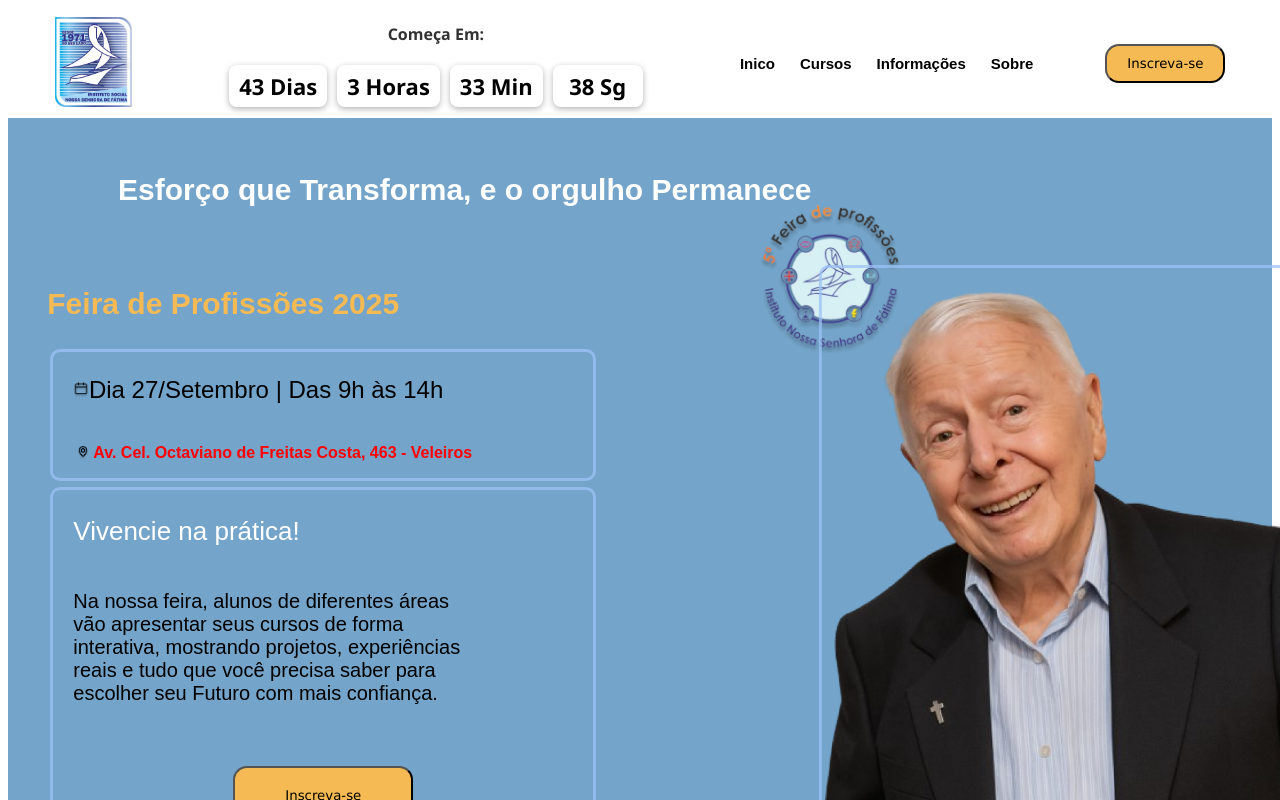
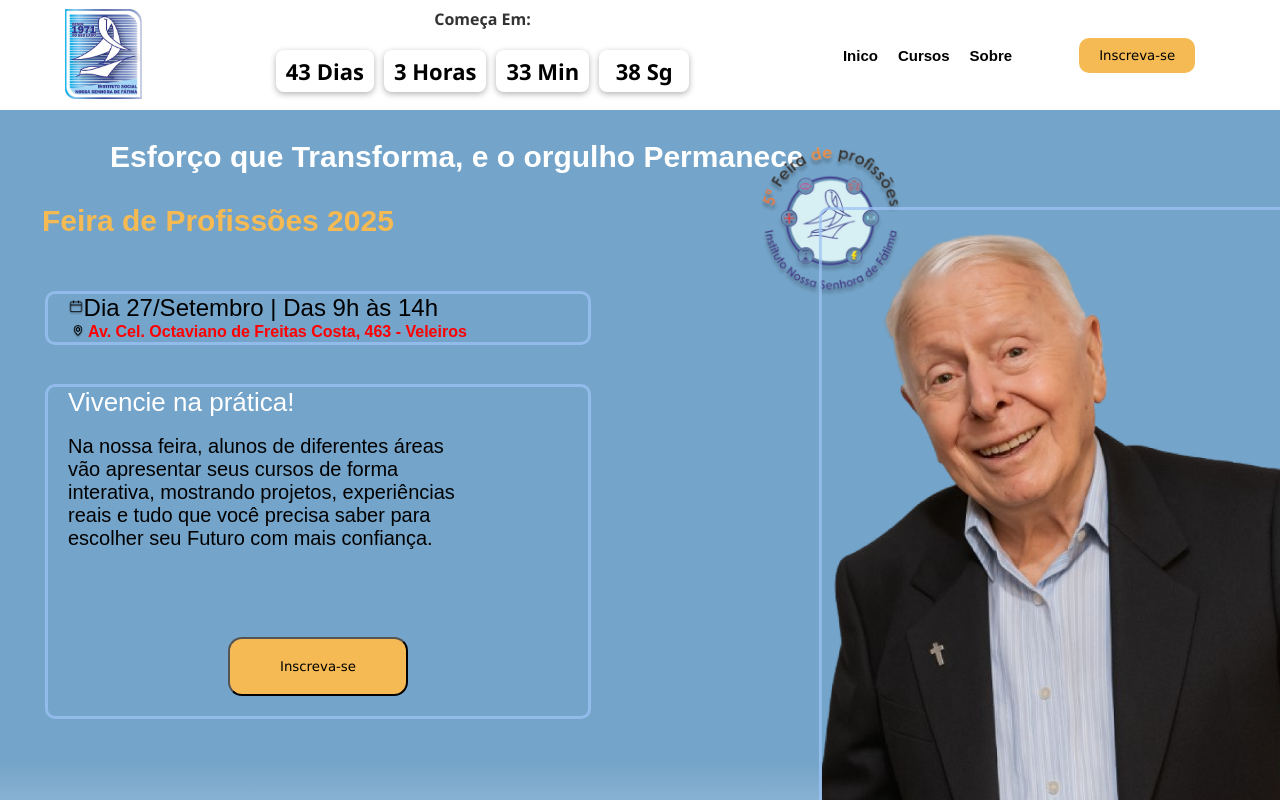
Before and after one commit to Pedrin2808/feiraDeProfissoes, a React (Vite) app: page / in a window 1280 px wide. Shown: the top 800 px of the page. Built offline with nearby package versions, Linux system fonts and the light colour scheme.

Commit message:
layoutFinish

```diff
--- a/src/pages/index.jsx
+++ b/src/pages/index.jsx
@@ -135,6 +135,10 @@ const FAQ = () => {
 };
 
 export default function Index() {
+  const [isOpen, setIsOpen] = useState(false);
+
+  const toggleMenu = () => setIsOpen(!isOpen);
+
   const formSectionRef = useRef(null);
   const scrollToForm = () => {
     if (formSectionRef.current) {
@@ -216,12 +220,27 @@ export default function Index() {
         <div className='temp'>
           <Temporizador dataAlvo ="2025-09-27T00:09:00" />
         </div>
-        <nav>
-          <h1>Inico</h1>
-          <h1>Cursos</h1>
-          <h1>Informações</h1>
-          <h1>Sobre</h1>
-          <button className='b2' onClick={scrollToForm}>Inscreva-se</button>
+        <nav className="navbar">
+          <div className="nav-links desktop">
+            <a className='link2' href="https://www.acaonsfatima.org.br"><h1>Inico</h1></a>
+            <a className='link2' href="https://www.acaonsfatima.org.br/cursos"><h1>Cursos</h1></a>
+            <a className='link2' href="https://www.acaonsfatima.org.br/sobre-nós"><h1>Sobre</h1></a>
+            <button className='b2' onClick={scrollToForm}>Inscreva-se</button>
+          </div>
+
+          <div className="hamburger mobile" onClick={toggleMenu}>
+            ☰
+          </div>
+
+          {isOpen && (
+          <div className="nav-links mobile">
+            <a className='link2' href="https://www.acaonsfatima.org.br">Inico</a>
+            <a className='link2' href="https://www.acaonsfatima.org.br/cursos">Cursos</a>
+            <a className='link2' href="https://www.acaonsfatima.org.br/sobre-nós">Sobre</a>
+            <button className='b2' onClick={scrollToForm}>Inscreva-se</button>
+          </div>
+          )}
+
         </nav>
       </header>
 
@@ -270,7 +289,7 @@ export default function Index() {
 
                 <div className='arrumar2'>
                   <img className='heig' src="/src/assets/images/feiradep.png" height="150px" alt="FREI" />
-                  <img className='inverter' src="/src/assets/images/bigodeDoFrei.png" height="700px" alt="FREI" />
+                  <img className='inverter' src="/src/assets/images/bigodeDoFrei.png"  alt="FREI" />
                 </div>
               </section>
 
@@ -313,8 +332,8 @@ export default function Index() {
             <section className='cursos'>
               <Swiper
                 modules={[Navigation, Autoplay]}
-                spaceBetween={40} // espaçamento entre os slides
-                slidesPerView={1} // apenas 1 slide por vez
+                spaceBetween={40}
+                slidesPerView={1}
                 navigation
                 autoplay={{ delay: 4000, disableOnInteraction: false }}
                 loop={true}
@@ -382,8 +401,8 @@ export default function Index() {
               <p className='peq'>AINDA COM DÚVIDAS?</p>
               <p>Fale com a gente agora pelo WhatsApp ou Email e tire todas as suas dúvidas.</p>
               <div className='buts'>
-                <button className='email'>Atendimento via Email</button>
-                <button className='zap'>Atendimento via WhatsApp</button>
+                <a href="mailto:adm@acaonsfatima.org.br"><button className='email'>Atendimento via Email</button></a>
+                <a href="https://wa.me/5511963986252"><button className='zap'>Atendimento via WhatsApp</button></a>
               </div>
             </div>
           </section>
@@ -462,11 +481,11 @@ export default function Index() {
                 <div className='f1'>
                 <img className='ajuste' src="/src/assets/images/logofrei.png" height="150px"/>
                   <div className='redes'>
-                    <img src="/src/assets/images/ytb.png" height="20px"/>
-                    <img src="/src/assets/images/insta.png" height="20px"/>
-                    <img src="/src/assets/images/face.png" height="20px"/>
-                    <img src="/src/assets/images/linked.png" height="20px"/>
-                    <img src="/src/assets/images/zap.png" height="20px"/>
+                    <a href="https://www.youtube.com/@institutosocialnossasenhor3548"><img src="/src/assets/images/ytb.png" height="20px"/></a>
+                    <a href="https://www.instagram.com/institutonsfatima"><img src="/src/assets/images/insta.png" height="20px"/></a>
+                    <a href="https://www.facebook.com/institutonsfatima"><img src="/src/assets/images/face.png" height="20px"/></a>
+                    <a href="https://www.linkedin.com/in/instituto-nossa-senhora-fátima-a7962b137/?originalSubdomain=br"><img src="/src/assets/images/linked.png" height="20px"/></a>
+                    <a href="https://wa.me/5511963986252"><img src="/src/assets/images/zap.png" height="20px"/></a>
                   </div>
                   <div className='branco'>
                     <p>Política de Privacidade e Termos de Uso</p>
--- a/src/pages/index.scss
+++ b/src/pages/index.scss
@@ -1,3 +1,7 @@
+*{
+  margin: 0px;
+}
+
 header{
   display: flex;
   justify-content: space-around;
@@ -82,7 +86,41 @@ nav{
 
 .b{
   margin-bottom: 20px;
+  cursor: pointer;
 }
+
+.navbar {
+  background-color: rgb(255, 255, 255);
+  padding: 10px 20px;
+  display: flex;
+  flex-direction: column;
+  position: relative;
+}
+.nav-links {
+  display: flex;
+  align-items: center;
+  gap: 20px;
+}
+
+.link2 {
+  text-decoration: none;
+  font-weight: bold;
+  color: black;
+}
+
+.b2 {
+  background-color: #f5b351;
+  border: none;
+  padding: 8px 16px;
+  border-radius: 10px;
+  cursor: pointer;
+}
+
+.mobile {
+  display: none;
+}
+
+
 
 .futuro{
   width: 690px;
@@ -113,6 +151,7 @@ nav{
 .menor{
   font-size: 30px;
   color: #F5BA53;
+  margin-bottom: 50px;
 }
 
 .msm{
@@ -120,6 +159,7 @@ nav{
   align-items: center;
   padding-left: 20px;
   font-size: x-large;
+  text-align: start;
 }
 .msm2{
   display: flex;
@@ -133,6 +173,7 @@ nav{
   border-radius: 10px;
   width: 540px;
   margin: 3px;
+  margin-bottom: 36px;
 }
 
 .heig{
@@ -168,7 +209,11 @@ button{
   font-family: Verdana, Geneva, Tahoma, sans-serif;
   border-radius: 14px;
   margin-left: 47px;
-}
+  border: none;
+  border-radius: 10px;
+  cursor: pointer;
+  }
+
 .b3{
   margin-left: 47px;
 }
@@ -177,7 +222,7 @@ button{
   display: flex;
   gap: 15px;
   justify-content: space-around;
-///
+
   padding-top: 16px;
 }
 .card{
@@ -192,7 +237,7 @@ button{
   display: flex;
   justify-content: space-around;
   text-align: center;
-///
+
 }
 
 .inverter{
@@ -202,6 +247,7 @@ button{
       transform: scaleX(-1);
       border: solid 3px #9DC3F6BD;
       border-radius: 10px;
+      height: 700px;
 }
 
 .flex{
@@ -505,9 +551,12 @@ border-radius: 8px;
 }
 .peq{
 font-size: 10px;
-font-weight: bolder;
+font-weight: bold;
+margin-bottom: 20px;
 }
 .email{
+  margin-top: 10px;
+  width: 250px;
 background-color:#6faace ;
 padding: 10px ;
 border-radius: 5px;
@@ -516,6 +565,7 @@ border-radius: 5px;
 background-color:#7eb07f;
 padding: 10px ;
 border-radius: 5px;
+width: 250px;
 }
 
 .buts{
@@ -523,7 +573,6 @@ display: flex;
 flex-direction: column;
 gap: 10px;
 }
-
 
 .maps{
   display: flex;
@@ -635,8 +684,36 @@ footer{
   text-decoration: none;
 }
 
+.link2{
+  color: #000;
+  text-decoration: none;
+}
 
-@media (max-width: 1250px) {
+
+
+@media (max-width: 1200px) {
+
+  .desktop {
+    display: none;
+  }
+
+  .hamburger {
+    font-size: 26px;
+    cursor: pointer;
+    align-self: flex-end;
+  }
+
+  .mobile {
+    display: flex;
+    flex-direction: column;
+    gap: 10px;
+    margin-top: 10px;
+  }
+  .link2{
+    font-size: 12px;
+    border-bottom: solid 3px black;
+    margin-top: 5px;
+  }
 
   header{
     display: flex;
@@ -713,12 +790,25 @@ footer{
 
     .inverter{
       height: 500px;
+      margin-top: 100px;
+    }
+
+    .heig{
+      margin-left: 50px;
+    }
+
+    .maior{
+      font-size: 26px;
     }
 
 
   .flex {
     flex-direction: column;
     align-items: center;
+  }
+
+  .inverter{
+    height: 400px;
   }
 
   .img {
@@ -848,8 +938,7 @@ footer{
   }
 
   .msm, .msm2 {
-    justify-content: center;
-    padding-left: 0;
+    padding: 10px;
     font-size: large;
   }
 
@@ -889,10 +978,16 @@ footer{
     flex-direction: column;
     align-items: center;
     background-color: #000;
+    margin: 0px;
+    border-bottom: 5px solid rgb(0, 0, 0);
   }
 
   footer{
-    background-color:white;
+    background-color:rgb(0, 0, 0);
+    display: flex;
+    flex-direction: column;
+    width: 100%;
+    height: 0px;
   }
 
   .branco {
@@ -902,4 +997,5 @@ footer{
     border-radius: 20px;
     margin-left: 0px;
   }
+
 }
```
